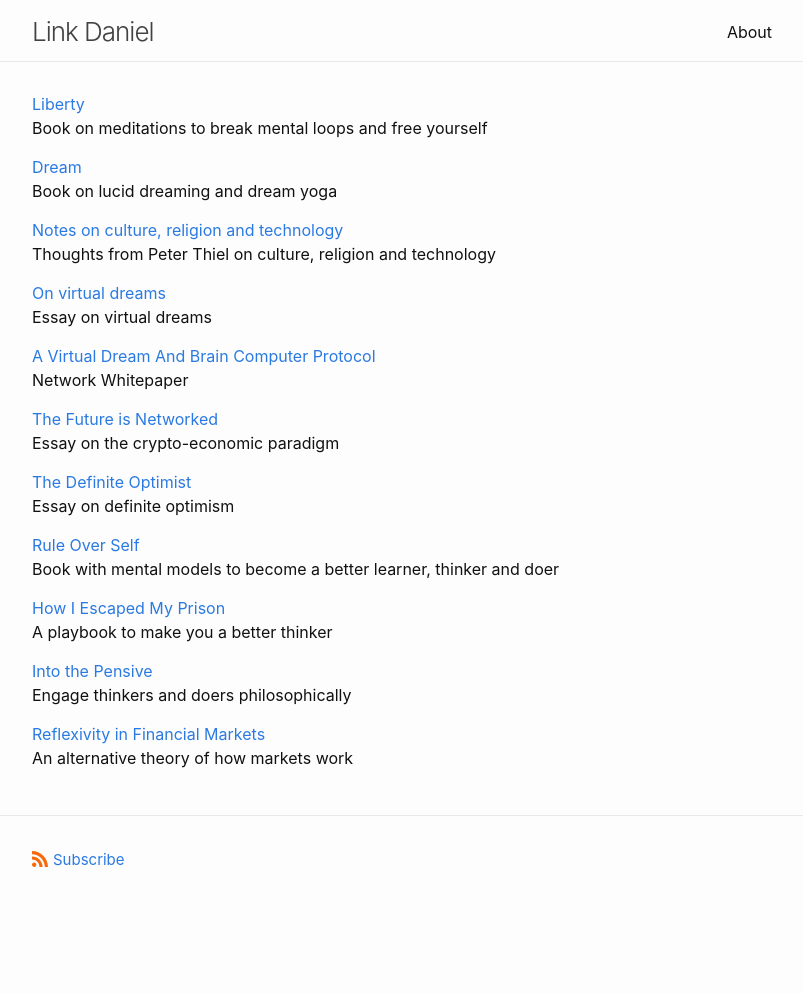
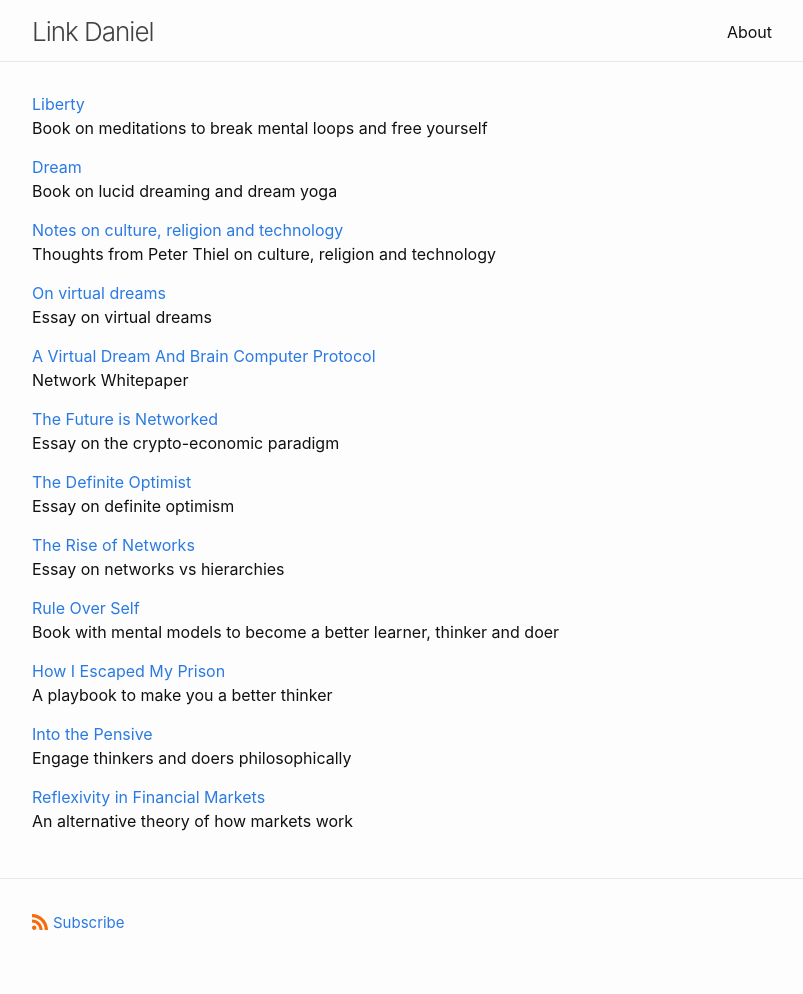
Before and after one commit to link-daniel/link.github.io, a Jekyll site: the page built from index.md, in a window 1280 px wide. Shown: the whole page, without its empty margins (238-1041 px from the left). Built offline with Jekyll 4.4.1, drawn with Linux system fonts in a browser that asks for light colours; before the commit the page ends 931 px from its top, so only the background shows below that.

Commit message:
Update index.md

```diff
--- a/index.md
+++ b/index.md
@@ -36,6 +36,10 @@ Essay on the crypto-economic paradigm
 <br>
 Essay on definite optimism
 
+[The Rise of Networks](https://link.com.de/riseofnetworks)
+<br>
+Essay on networks vs hierarchies
+
 [Rule Over Self](https://link.com.de/ruleoverself)
 <br>
 Book with mental models to become a better learner, thinker and doer
```
